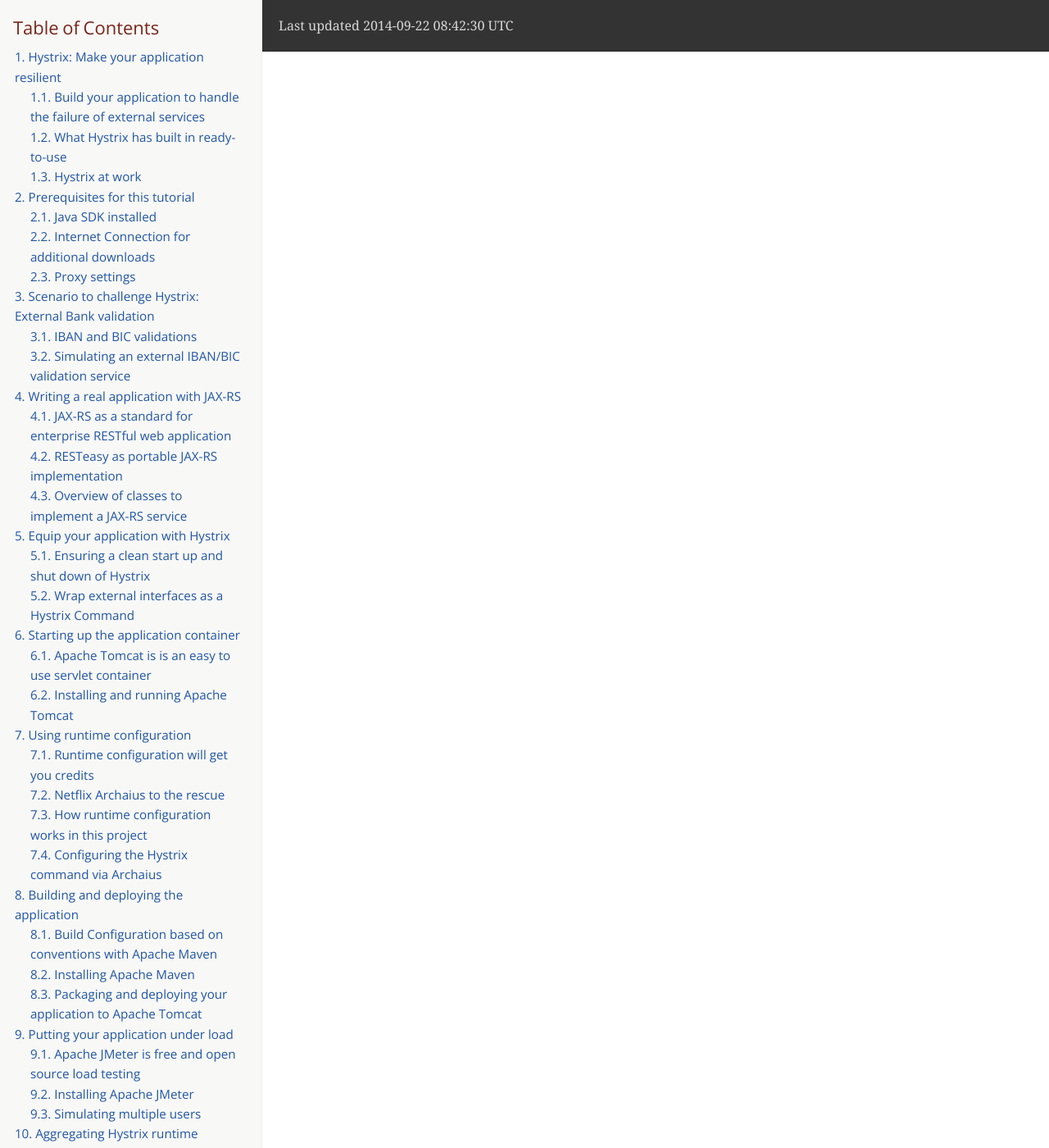
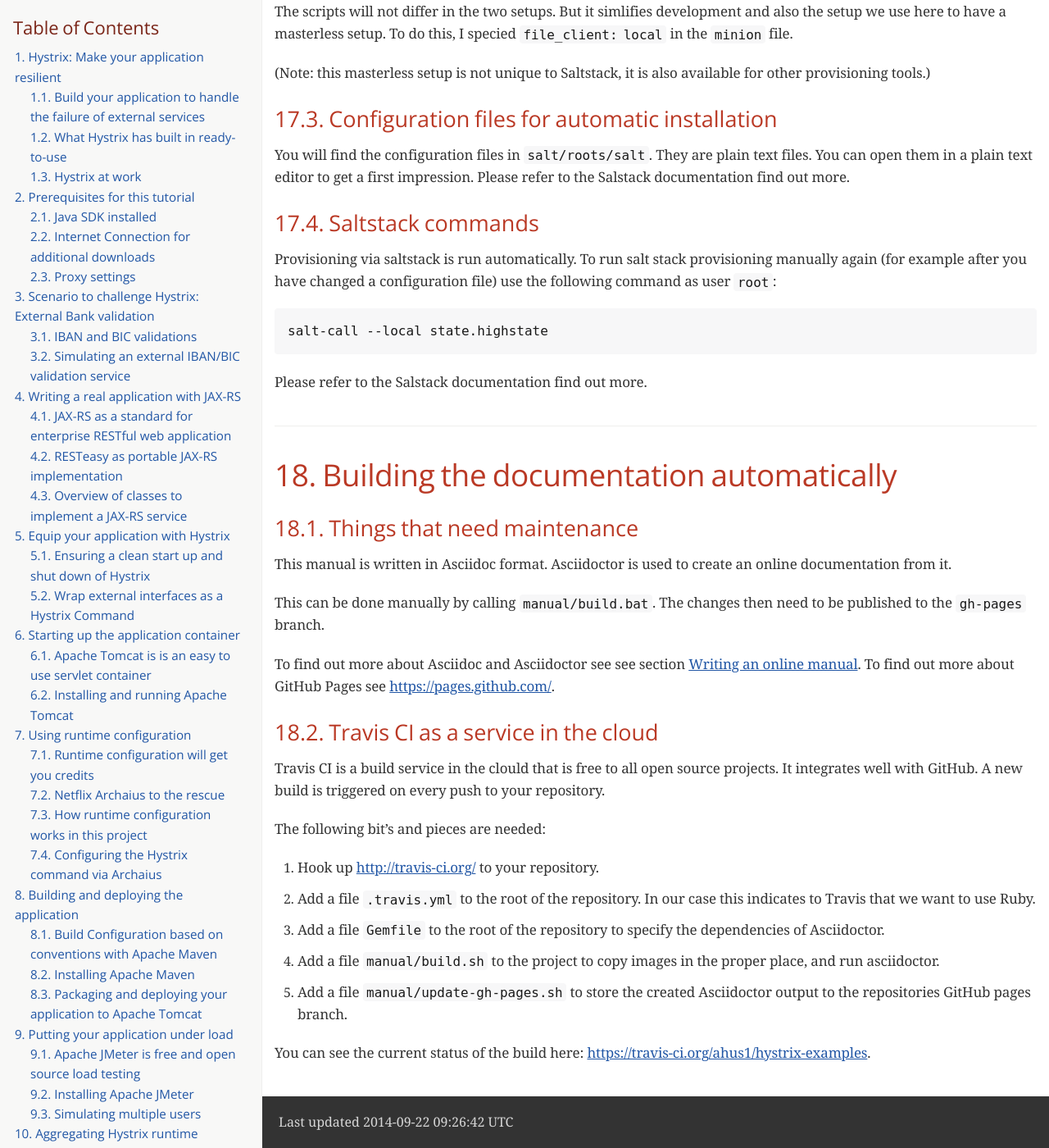
Before and after one commit to ahus1/hystrix-examples, a Jekyll site: the page manual.html, which Jekyll copies as it is, in a window 1280 px wide and 1400 px high, scrolled down 34106 px. Shown: the whole window at 82% size. Built offline with Jekyll 4.4.1, drawn with Linux system fonts in a browser that asks for light colours; nearby versions of some CDN libraries; some web fonts are replaced; some of the changed text lies outside the part shown.

Commit message:
Travis build 12 pushed to gh-pages

```diff
--- a/manual.html
+++ b/manual.html
@@ -124,20 +124,32 @@
 </li>
 <li><a href="#_appendix">Appendix</a>
 <ul class="sectlevel1">
-<li><a href="#vagrant">15. Running virtual machines for test and development</a>
+<li><a href="#asciidoctor">15. Writing an online manual</a>
 <ul class="sectlevel2">
-<li><a href="#_vagrant_manages_virtual_machines">15.1. Vagrant manages virtual machines</a></li>
-<li><a href="#_installing_vagrant_and_useful_plugins">15.2. Installing Vagrant and useful plugins</a></li>
-<li><a href="#_proxy_configuration_for_vagrant">15.3. Proxy configuration for Vagrant</a></li>
-<li><a href="#_managing_virtual_machines_from_the_command_line">15.4. Managing virtual machines from the command line</a></li>
-</ul>
-</li>
-<li><a href="#saltstack">16. Automatic provisioning of machines</a>
+<li><a href="#_asciidoctor_is_a_lean_tool_for_technical_documentation">15.1. Asciidoctor is a lean tool for technical documentation</a></li>
+<li><a href="#_editors_to_work_on_asciidoctor">15.2. Editors to work on Asciidoctor</a></li>
+</ul>
+</li>
+<li><a href="#vagrant">16. Running virtual machines for test and development</a>
 <ul class="sectlevel2">
-<li><a href="#_saltstack_installation_automation">16.1. Saltstack installation automation</a></li>
-<li><a href="#_running_saltstack_in_standalone_mode">16.2. Running Saltstack in standalone mode</a></li>
-<li><a href="#_configuration_files_for_automatic_installation">16.3. Configuration files for automatic installation</a></li>
-<li><a href="#_saltstack_commands">16.4. Saltstack commands</a></li>
+<li><a href="#_vagrant_manages_virtual_machines">16.1. Vagrant manages virtual machines</a></li>
+<li><a href="#_installing_vagrant_and_useful_plugins">16.2. Installing Vagrant and useful plugins</a></li>
+<li><a href="#_proxy_configuration_for_vagrant">16.3. Proxy configuration for Vagrant</a></li>
+<li><a href="#_managing_virtual_machines_from_the_command_line">16.4. Managing virtual machines from the command line</a></li>
+</ul>
+</li>
+<li><a href="#saltstack">17. Automatic provisioning of machines</a>
+<ul class="sectlevel2">
+<li><a href="#_saltstack_installation_automation">17.1. Saltstack installation automation</a></li>
+<li><a href="#_running_saltstack_in_standalone_mode">17.2. Running Saltstack in standalone mode</a></li>
+<li><a href="#_configuration_files_for_automatic_installation">17.3. Configuration files for automatic installation</a></li>
+<li><a href="#_saltstack_commands">17.4. Saltstack commands</a></li>
+</ul>
+</li>
+<li><a href="#_building_the_documentation_automatically">18. Building the documentation automatically</a>
+<ul class="sectlevel2">
+<li><a href="#_things_that_need_maintenance">18.1. Things that need maintenance</a></li>
+<li><a href="#_travis_ci_as_a_service_in_the_cloud">18.2. Travis CI as a service in the cloud</a></li>
 </ul>
 </li>
 </ul>
@@ -1548,10 +1560,36 @@ This change will be active immediately.</p>
 </div>
 <h1 id="_appendix" class="sect0">Appendix</h1>
 <div class="sect1">
-<h2 id="vagrant">15. Running virtual machines for test and development</h2>
+<h2 id="asciidoctor">15. Writing an online manual</h2>
 <div class="sectionbody">
 <div class="sect2">
-<h3 id="_vagrant_manages_virtual_machines">15.1. Vagrant manages virtual machines</h3>
+<h3 id="_asciidoctor_is_a_lean_tool_for_technical_documentation">15.1. Asciidoctor is a lean tool for technical documentation</h3>
+<div class="paragraph">
+<p>This manual is written in Asciidoc format. Asciidoctor is used to create an online documentation from it.</p>
+</div>
+<div class="paragraph">
+<p>To find out more about Asciidoctor see the <a href="http://asciidoctor.org/" class="bare">http://asciidoctor.org/</a>.  It is a clone of the original Asciidoc using Ruby. Compiled versions are available for Java and JavaScript. This allows you to easily integrate it into your build process.</p>
+</div>
+<div class="paragraph">
+<p>You can create from a single source of documentation formats like HTML5, PDF and epub.</p>
+</div>
+</div>
+<div class="sect2">
+<h3 id="_editors_to_work_on_asciidoctor">15.2. Editors to work on Asciidoctor</h3>
+<div class="paragraph">
+<p>Asciidoctor files are plain text files with an easy to learn syntax. You can use any text editor to write the files.</p>
+</div>
+<div class="paragraph">
+<p>You might want to try the <a href="https://github.com/asciidoctor/atom-asciidoc-preview" target="_blank">Asciidoctor preview plugin</a> and <a href="https://atom.io/packages/language-asciidoc" target="_blank">Asciidoctor language plugin</a> for <a href="https://atom.io/" target="_blank">GitHub&#8217;s Atom</a> editor. As the time of writing this provides you the best authoring experience.</p>
+</div>
+</div>
+</div>
+</div>
+<div class="sect1">
+<h2 id="vagrant">16. Running virtual machines for test and development</h2>
+<div class="sectionbody">
+<div class="sect2">
+<h3 id="_vagrant_manages_virtual_machines">16.1. Vagrant manages virtual machines</h3>
 <div class="paragraph">
 <p>Virtual machines make development and test easier, as they can be started and stoped as you need them. You re-use the CPU, RAM and hard disk space on your PC. When you don&#8217;t need them you shut them down and they will use only some hard drive space. Once your test or development are over you can wipe them from your hard disk.</p>
 </div>
@@ -1693,10 +1731,10 @@ end</code></pre>
 </div>
 </div>
 <div class="sect1">
-<h2 id="saltstack">16. Automatic provisioning of machines</h2>
+<h2 id="saltstack">17. Automatic provisioning of machines</h2>
 <div class="sectionbody">
 <div class="sect2">
-<h3 id="_saltstack_installation_automation">16.1. Saltstack installation automation</h3>
+<h3 id="_saltstack_installation_automation">17.1. Saltstack installation automation</h3>
 <div class="paragraph">
 <p>In order to provide reproducable and easy to setup development and test environments, you can script the installation of the software.</p>
 </div>
@@ -1726,7 +1764,7 @@ end</code></pre>
 </div>
 </div>
 <div class="sect2">
-<h3 id="_running_saltstack_in_standalone_mode">16.2. Running Saltstack in standalone mode</h3>
+<h3 id="_running_saltstack_in_standalone_mode">17.2. Running Saltstack in standalone mode</h3>
 <div class="paragraph">
 <p>Saltstack can be run in two modes:</p>
 </div>
@@ -1748,13 +1786,13 @@ end</code></pre>
 </div>
 </div>
 <div class="sect2">
-<h3 id="_configuration_files_for_automatic_installation">16.3. Configuration files for automatic installation</h3>
+<h3 id="_configuration_files_for_automatic_installation">17.3. Configuration files for automatic installation</h3>
 <div class="paragraph">
 <p>You will find the configuration files in <code>salt/roots/salt</code>. They are plain text files. You can open them in a plain text editor to get a first impression. Please refer to the Salstack documentation find out more.</p>
 </div>
 </div>
 <div class="sect2">
-<h3 id="_saltstack_commands">16.4. Saltstack commands</h3>
+<h3 id="_saltstack_commands">17.4. Saltstack commands</h3>
 <div class="paragraph">
 <p>Provisioning via saltstack is run automatically. To run salt stack provisioning manually again (for example after you have changed a configuration file) use the following command as user <code>root</code>:</p>
 </div>
@@ -1765,6 +1803,54 @@ end</code></pre>
 </div>
 <div class="paragraph">
 <p>Please refer to the Salstack documentation find out more.</p>
+</div>
+</div>
+</div>
+</div>
+<div class="sect1">
+<h2 id="_building_the_documentation_automatically">18. Building the documentation automatically</h2>
+<div class="sectionbody">
+<div class="sect2">
+<h3 id="_things_that_need_maintenance">18.1. Things that need maintenance</h3>
+<div class="paragraph">
+<p>This manual is written in Asciidoc format. Asciidoctor is used to create an online documentation from it.</p>
+</div>
+<div class="paragraph">
+<p>This can be done manually by calling <code>manual/build.bat</code>. The changes then need to be published to the <code>gh-pages</code> branch.</p>
+</div>
+<div class="paragraph">
+<p>To find out more about Asciidoc and Asciidoctor see see section <a href="#asciidoctor">Writing an online manual</a>. To find out more about GitHub Pages see <a href="https://pages.github.com/" class="bare">https://pages.github.com/</a>.</p>
+</div>
+</div>
+<div class="sect2">
+<h3 id="_travis_ci_as_a_service_in_the_cloud">18.2. Travis CI as a service in the cloud</h3>
+<div class="paragraph">
+<p>Travis CI is a build service in the clould that is free to all open source projects. It integrates well with GitHub. A new build is triggered on every push to your repository.</p>
+</div>
+<div class="paragraph">
+<p>The following bit&#8217;s and pieces are needed:</p>
+</div>
+<div class="olist arabic">
+<ol class="arabic">
+<li>
+<p>Hook up <a href="http://travis-ci.org/" class="bare">http://travis-ci.org/</a> to your repository.</p>
+</li>
+<li>
+<p>Add a file <code>.travis.yml</code> to the root of the repository. In our case this indicates to Travis that we want to use Ruby.</p>
+</li>
+<li>
+<p>Add a file <code>Gemfile</code> to the root of the repository to specify the dependencies of Asciidoctor.</p>
+</li>
+<li>
+<p>Add a file <code>manual/build.sh</code> to the project to copy images in the proper place, and run asciidoctor.</p>
+</li>
+<li>
+<p>Add a file <code>manual/update-gh-pages.sh</code> to store the created Asciidoctor output to the repositories GitHub pages branch.</p>
+</li>
+</ol>
+</div>
+<div class="paragraph">
+<p>You can see the current status of the build here: <a href="https://travis-ci.org/ahus1/hystrix-examples" class="bare">https://travis-ci.org/ahus1/hystrix-examples</a>.</p>
 </div>
 </div>
 </div>
@@ -1772,7 +1858,7 @@ end</code></pre>
 </div>
 <div id="footer">
 <div id="footer-text">
-Last updated 2014-09-22 08:42:30 UTC
+Last updated 2014-09-22 09:26:42 UTC
 </div>
 </div>
 </body>
```
Also changed, not shown: other parts of manual.html (+3 -3 lines).
